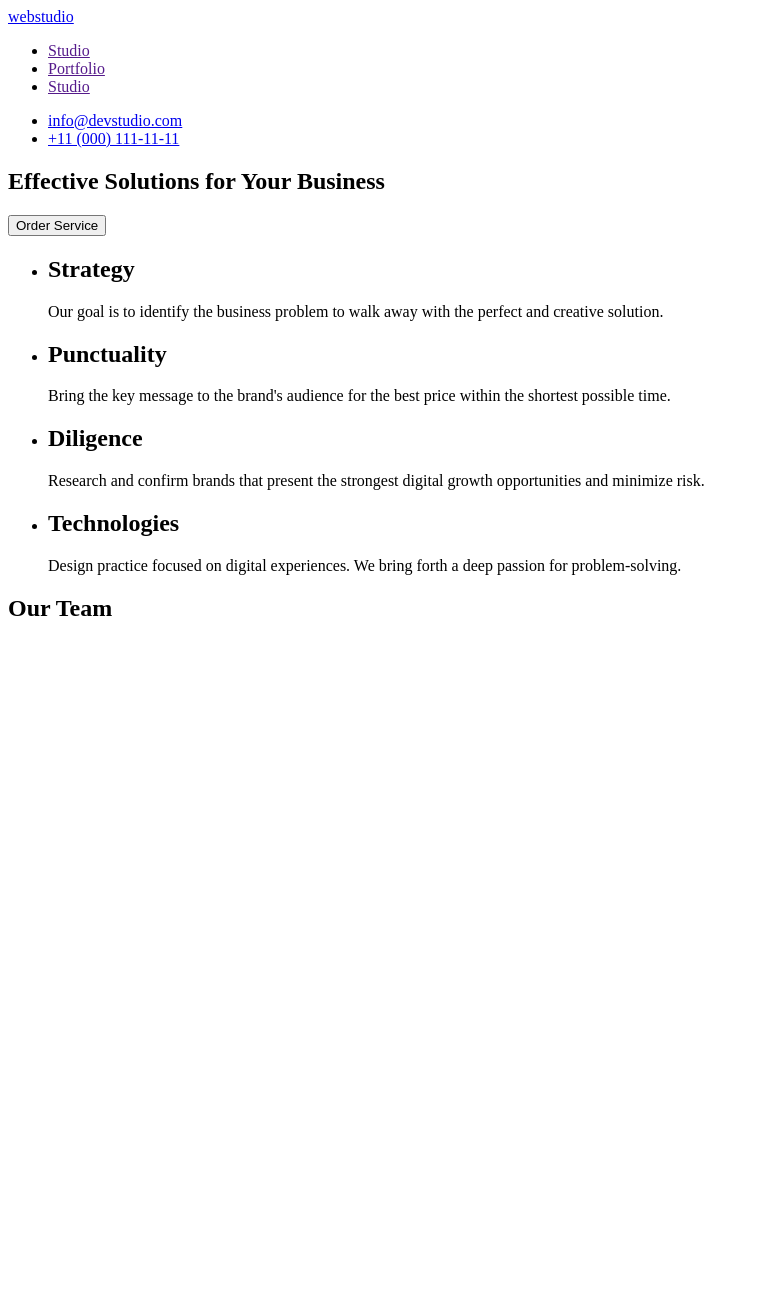
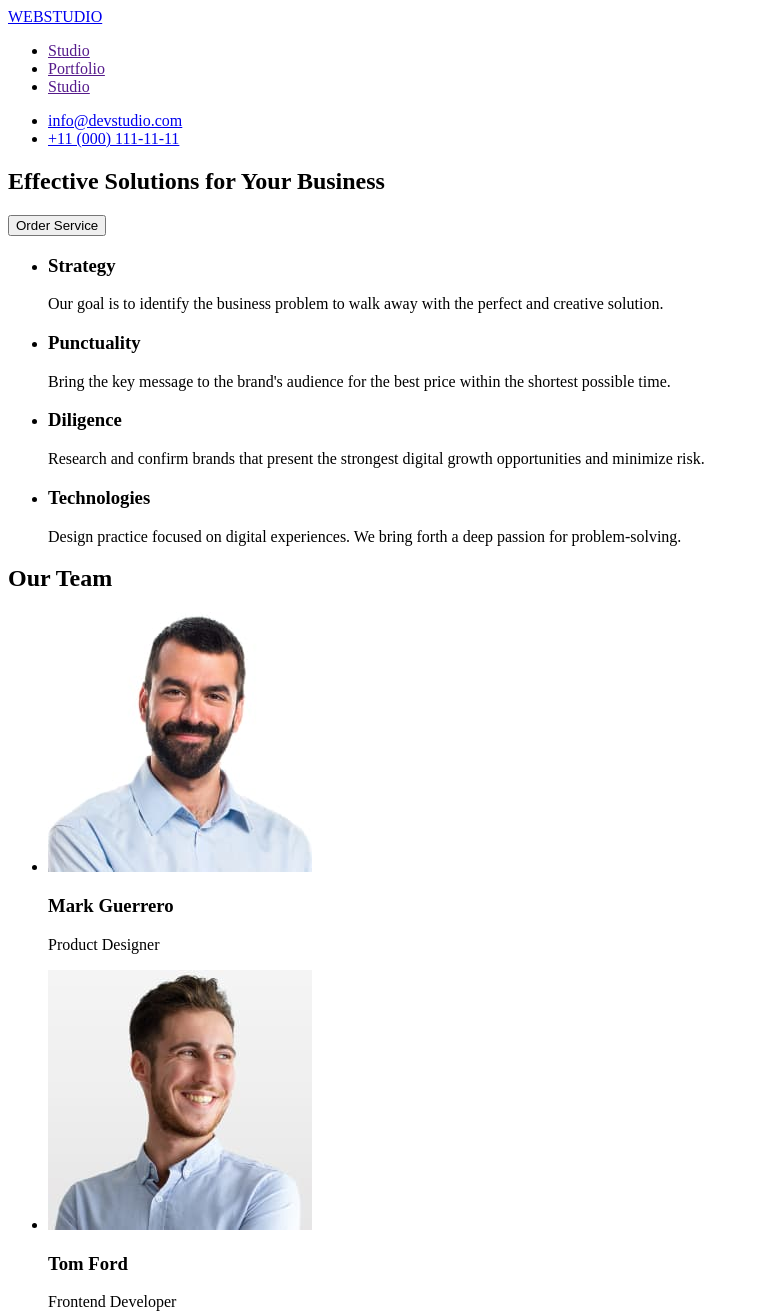
Before and after one commit to insdelhome/goit-markup-hw-01, a plain HTML site: page index.html in a window 1280 px wide. Shown: the top 1314 px of the page, without its empty margins (0-759 px from the left). Before the commit the page ends 800 px from the top, so only its background shows below. Drawn offline with Linux system fonts and the light colour scheme.

Commit message:
checkimg

```diff
--- a/index.html
+++ b/index.html
@@ -8,7 +8,7 @@
   <body>
     <header>
       <nav>
-        <a href="./index.html">webstudio</a>
+        <a href="./index.html">WEBSTUDIO</a>
         <ul>
           <li><a href="">Studio</a></li>
           <li><a href="">Portfolio</a></li>
@@ -30,28 +30,28 @@
       <section>
         <ul>
           <li>
-            <h2>Strategy</h2>
+            <h3>Strategy</h3>
             <p>
               Our goal is to identify the business problem to walk away with the
               perfect and creative solution.
             </p>
           </li>
           <li>
-            <h2>Punctuality</h2>
+            <h3>Punctuality</h3>
             <p>
               Bring the key message to the brand's audience for the best price
               within the shortest possible time.
             </p>
           </li>
           <li>
-            <h2>Diligence</h2>
+            <h3>Diligence</h3>
             <p>
               Research and confirm brands that present the strongest digital
               growth opportunities and minimize risk.
             </p>
           </li>
           <li>
-            <h2>Technologies</h2>
+            <h3>Technologies</h3>
             <p>
               Design practice focused on digital experiences. We bring forth a
               deep passion for problem-solving.
@@ -62,6 +62,29 @@
       <!-- Team -->
       <section>
         <h2>Our Team</h2>
+        <ul>
+          <li>
+            <img src="./images/our-team/markguerro.jpg" alt="Mark Guerrero" />
+            <h3>Mark Guerrero</h3>
+            <p>Product Designer</p>
+          </li>
+          <li>
+            <img src="./images/our-team/tomford.jpg" alt="Tom Ford" />
+            <h3>Tom Ford</h3>
+            <p>Frontend Developer</p>
+          </li>
+          <li>
+            <img src="./images/our-team/camilagarcia.jpg" alt="Camila Garcia" />
+            <h3>Camila Garcia</h3>
+            <p>Marketing</p>
+          </li>
+          <li>
+            <img src="./images/our-team/danielwilson.jpg" alt="Daniel Wilson" />
+            <h3>Daniel Wilson</h3>
+            <p>UI Designer zx</p>
+          </li>
+        </ul>
+        >
       </section>
     </main>
     <footer></footer>
```
Also changed, not shown: images/our-team/camilagarcia.jpg (added), images/our-team/danielwilson.jpg (added), images/our-team/markguerro.jpg (added), images/our-team/tomford.jpg (added).
